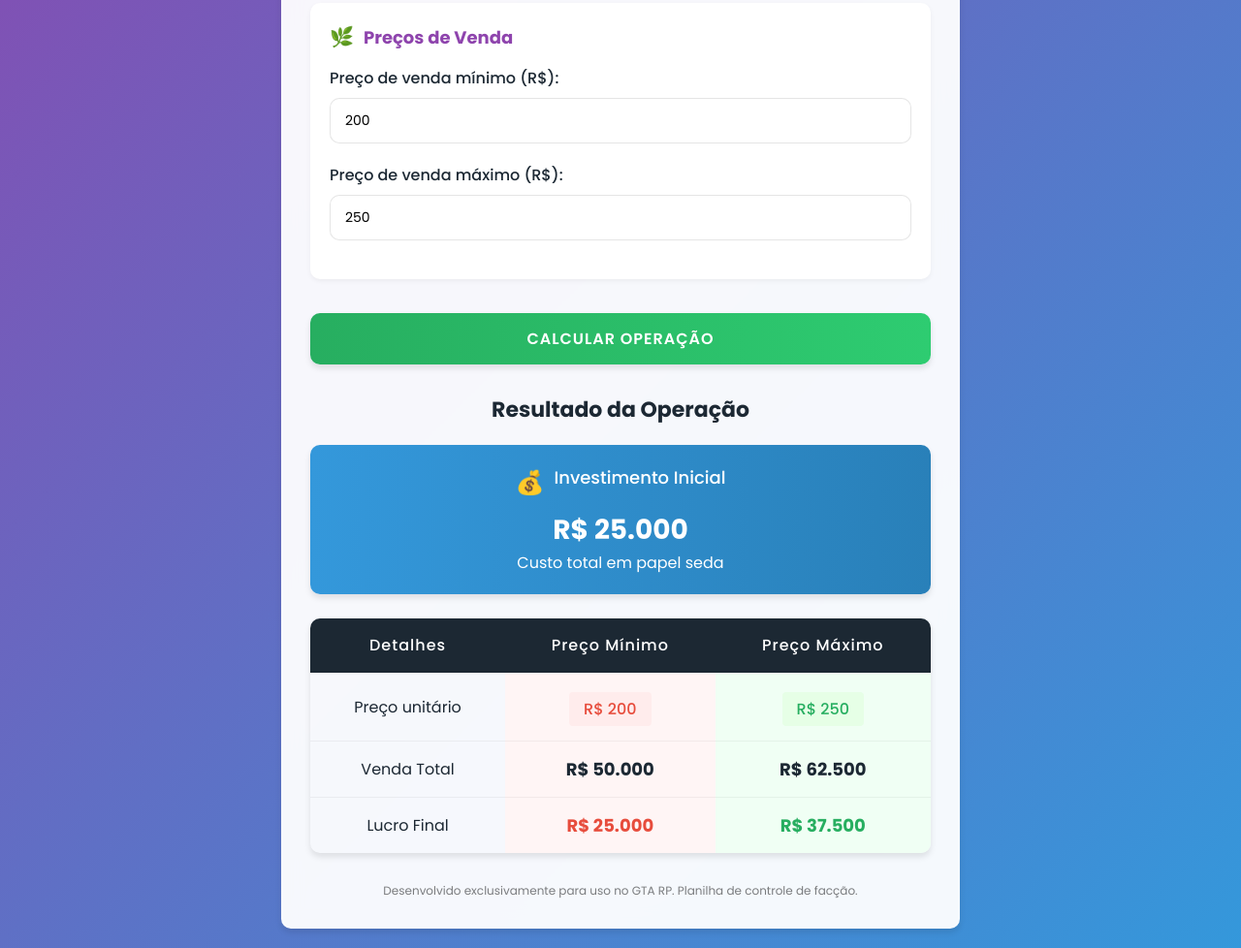
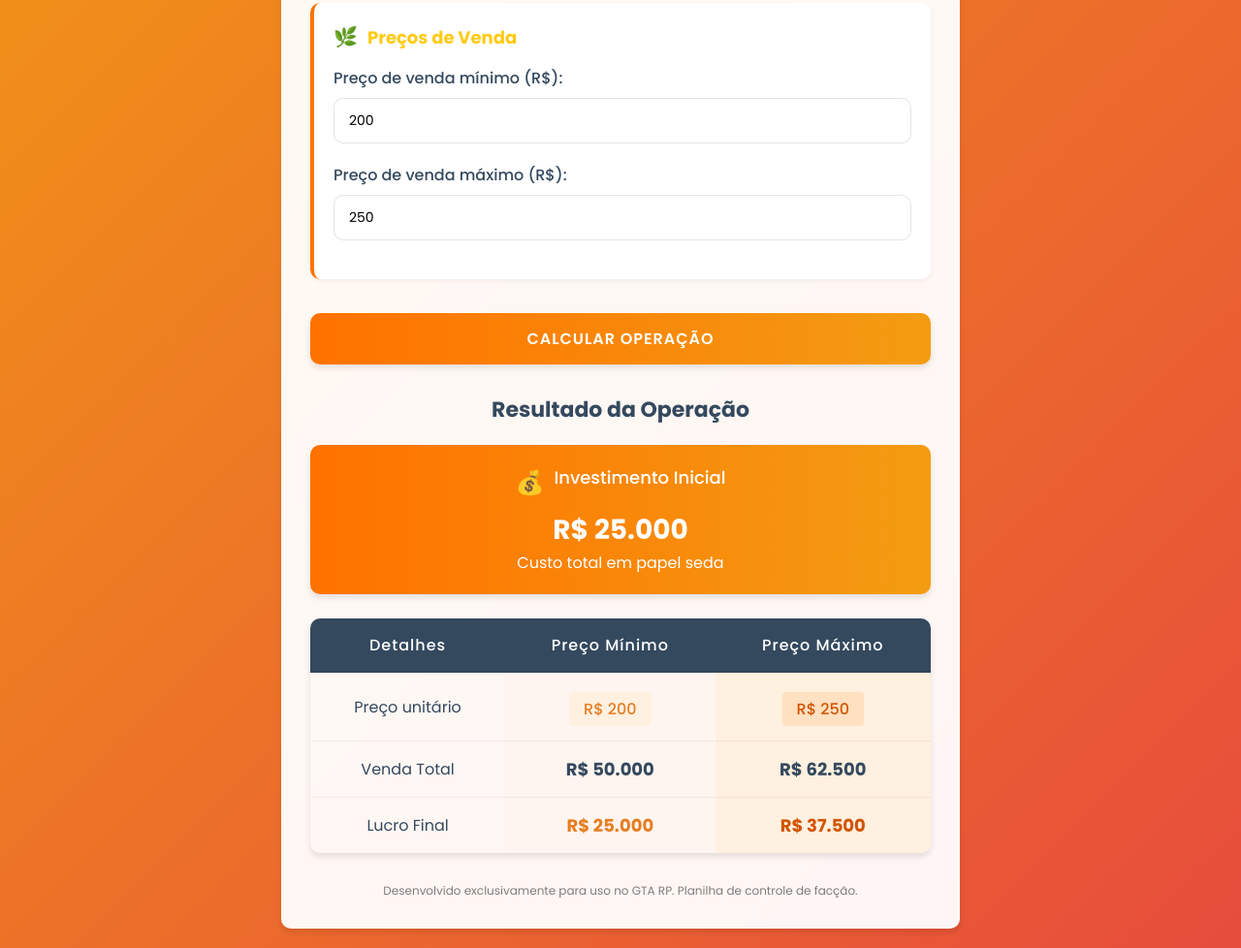
Before and after one commit to LokJhow/calculadora-gta-rp, a plain HTML site: page index.html in a window 1280 px wide. Shown: the part 439-1417 px from the top of the page at 97% size. Drawn offline with Linux system fonts and the light colour scheme.

Commit message:
index.html

```diff
--- a/index.html
+++ b/index.html
@@ -8,14 +8,14 @@
         @import url('https://fonts.googleapis.com/css2?family=Poppins:wght@300;400;500;600;700&display=swap');
 
         :root {
-            --primary-color: #27ae60;
-            --secondary-color: #2ecc71;
-            --dark-color: #1c2833;
+            --primary-color: #ff7200;
+            --secondary-color: #f39c12;
+            --dark-color: #34495e;
             --light-color: #ecf0f1;
-            --accent-color: #8e44ad;
+            --accent-color: #ffca14;
             --danger-color: #e74c3c;
-            --warning-color: #f39c12;
-            --info-color: #3498db;
+            --warning-color: #f1c40f;
+            --info-color: #e67e22;
             --shadow: 0 4px 6px rgba(0,0,0,0.1);
             --border-radius: 10px;
         }
@@ -28,7 +28,7 @@
 
         body {
             font-family: 'Poppins', sans-serif;
-            background: linear-gradient(135deg, #8e44ad, #3498db);
+            background: linear-gradient(135deg, #f39c12, #e74c3c);
             min-height: 100vh;
             padding: 20px;
             display: flex;
@@ -74,6 +74,7 @@
             padding: 20px;
             margin-bottom: 25px;
             box-shadow: 0 2px 5px rgba(0,0,0,0.05);
+            border-left: 4px solid var(--primary-color);
         }
 
         .form-section h2 {
@@ -114,7 +115,7 @@
         input:focus {
             outline: none;
             border-color: var(--primary-color);
-            box-shadow: 0 0 0 2px rgba(39, 174, 96, 0.2);
+            box-shadow: 0 0 0 2px rgba(255, 114, 0, 0.2);
         }
 
         button {
@@ -156,7 +157,7 @@
         }
 
         .gasto-card {
-            background: linear-gradient(to right, #3498db, #2980b9);
+            background: linear-gradient(to right, #ff7200, #f39c12);
             color: white;
             padding: 20px;
             border-radius: var(--border-radius);
@@ -205,11 +206,11 @@
         }
 
         .preco-min {
-            background-color: #fff5f5;
+            background-color: #fff5f0;
         }
 
         .preco-max {
-            background-color: #f0fff4;
+            background-color: #fff0e0;
         }
 
         .valor-destaque {
@@ -218,11 +219,11 @@
         }
 
         .lucro-min {
-            color: #e74c3c;
+            color: #e67e22;
         }
 
         .lucro-max {
-            color: #27ae60;
+            color: #d35400;
         }
 
         .footer {
@@ -254,13 +255,13 @@
         }
 
         .min-tag {
-            background-color: #ffecec;
-            color: #e74c3c;
+            background-color: #fff0e0;
+            color: #e67e22;
         }
 
         .max-tag {
-            background-color: #e6ffe6;
-            color: #27ae60;
+            background-color: #ffe0c0;
+            color: #d35400;
         }
 
         @media (max-width: 768px) {
```
